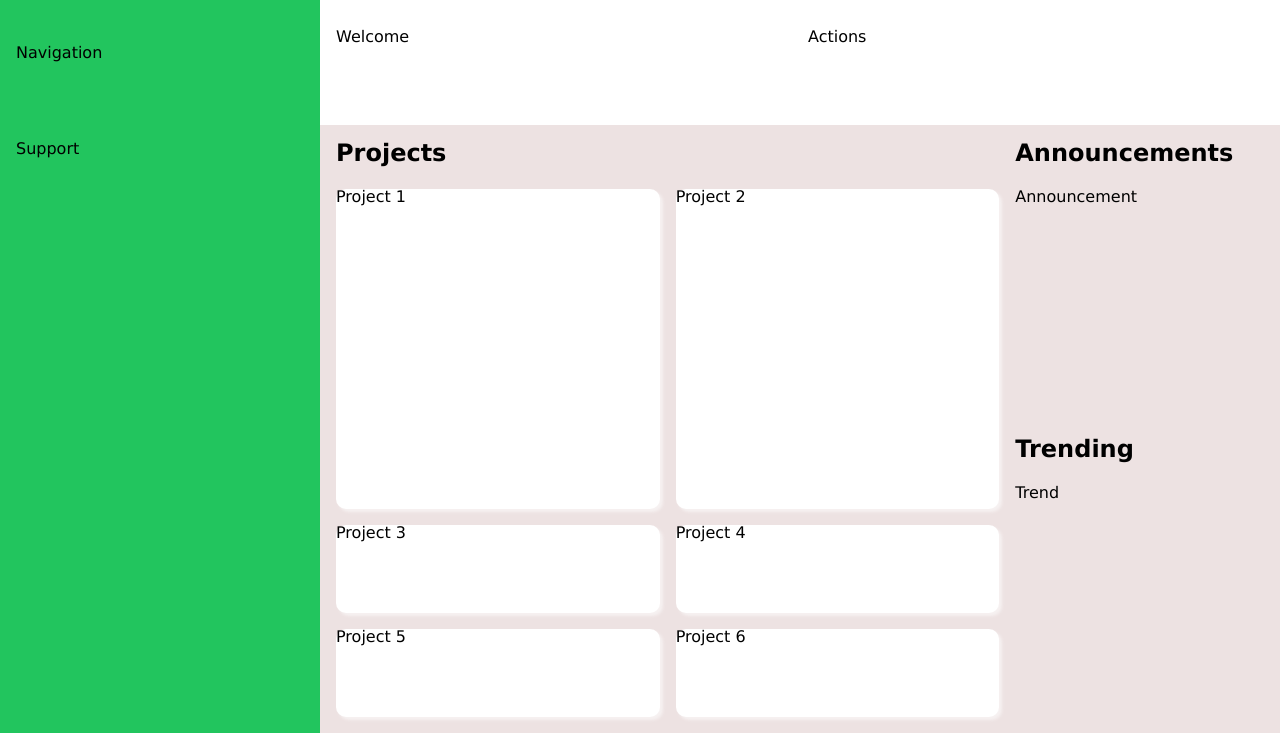
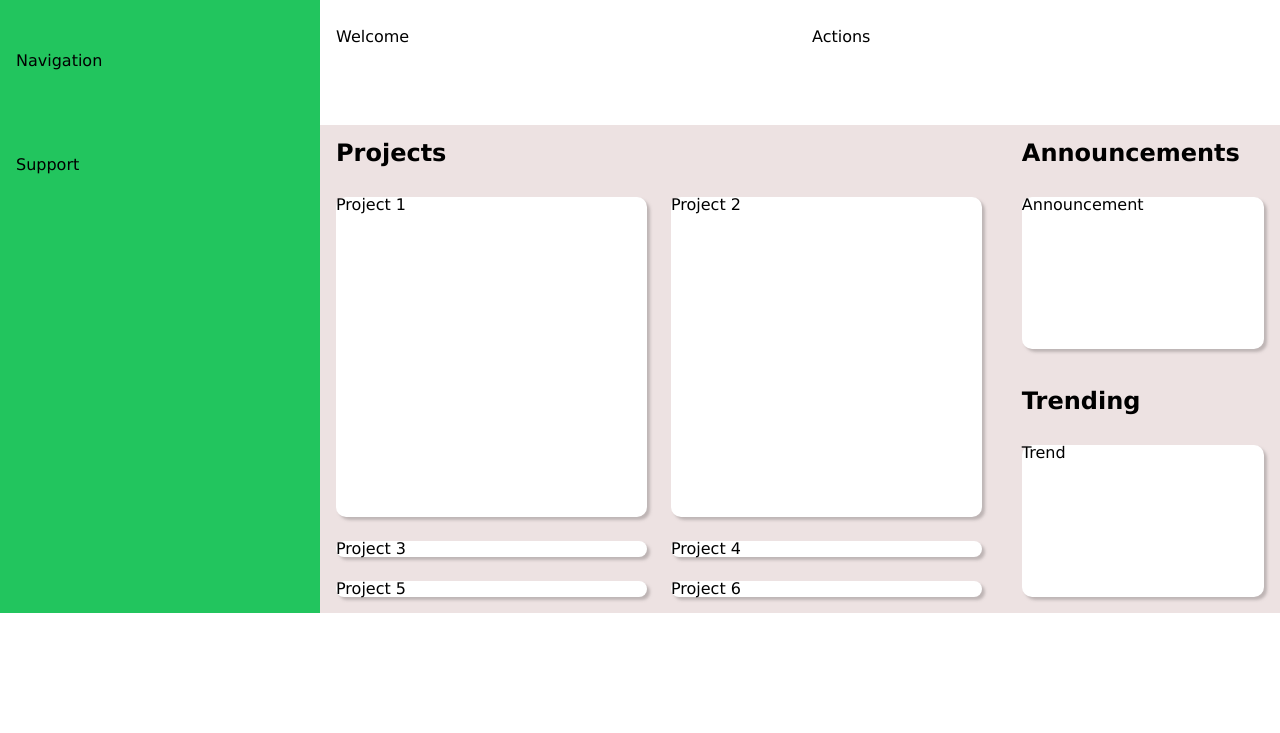
Before and after one commit to Ahureau/odin-dashboard, a plain HTML site: page index.html in a window 1280 px wide. Shown: the part 67-800 px from the top of the page. Drawn offline with Linux system fonts and the light colour scheme.

Commit message:
body is no longer a grid

```diff
--- a/index.html
+++ b/index.html
@@ -7,6 +7,7 @@
     <link rel="stylesheet" href="styles.css">
 </head>
 <body>
+    <div class="gridContainer">
         <nav>
             <div class="logo">Logo</div>
             <div class="navigation">Navigation</div>
@@ -39,5 +40,6 @@
                 <div class="trendingBoard">Trend</div>
             </div>
         </main>
+    </div>
 </body>
 </html>
--- a/styles.css
+++ b/styles.css
@@ -203,7 +203,9 @@ h6 {
     --color-background: #22C55E;
     --color-accent: #F4743B;
     --color-background-secondary: #ede2e2;
-    --gap-standard: 1rem;
+    --gap-large: 2.5rem;
+    --gap-medium: 1.5rem;
+    --gap-small: 0.75rem
     --padding-big: 2rem;
     --padding-medium: 1rem;
     --padding-small: 0.75rem;
@@ -221,9 +223,14 @@ h6 {
 
 body {
     font-family: Verdana, Geneva, Tahoma, sans-serif;
-    display: grid;
     width: 100vw;
     min-height: 100vh;
+}
+
+.gridContainer {
+    display: grid;
+    width: 100%;
+    height: 100%;
     grid: 5rem 7rem 1fr / 20rem 1fr;
 }
 
@@ -231,7 +238,7 @@ nav {
     grid-area: 1 / 1 / -1 / 2;
     background-color: var(--color-background);
     display: grid;
-    gap: var(--gap-standard);
+    gap: var(--gap-medium);
     padding: var(--padding-medium);
     grid: 5rem repeat(2, minmax(5rem, min-content)) / 1fr;
 }
@@ -239,7 +246,7 @@ nav {
 header {
     grid-area: 1 / 2 / 2 / -1;
     display: grid;
-    gap: var(--gap-standard);
+    gap: var(--gap-medium);
     padding: var(--padding-medium);
     grid: 1fr/ 2fr 1fr;
 }
@@ -247,7 +254,7 @@ header {
 section {
     grid-area: 2 / 2 / 3 / -1;
     display: grid;
-    gap: var(--gap-standard);
+    gap: var(--gap-medium);
     padding: var(--padding-medium);
     grid: 1fr / 1fr 1fr;
 }
@@ -255,7 +262,7 @@ section {
 main {
     grid-area: 3 / 2 / -1 / -1;
     display: grid;
-    gap: var(--gap-standard);
+    gap: var(--gap-large);
     grid: 1fr 1fr / 8fr 3fr;
     padding: var(--padding-medium);
     background-color: var(--color-background-secondary);
@@ -264,7 +271,7 @@ main {
 .projects {
     grid-area: 1 / 1 / 3 / 2;
     display: grid;
-    gap: var(--gap-standard);
+    gap: var(--gap-medium);
     grid: 2rem repeat(auto-fit, 20rem) / repeat(auto-fit, minmax(250px, 1fr));
 }
 
@@ -272,8 +279,10 @@ main {
     grid-area: 1 / 1 / 2 / -1;
 }
 
-.project {
-    box-shadow: 3px 3px 3px color-mix(in srgb, var(--color-background-secondary) 50%, white 50%);
+.project,
+.announcementBoard,
+.trendingBoard {
+    box-shadow: 3px 3px 3px color-mix(in srgb, var(--color-background-secondary) 50%, black 20%);
     background-color: white;
     border-radius: 10px;
 }
@@ -281,13 +290,13 @@ main {
 .announcements {
     grid-area: 1 / 2 / 2 / 3;
     display: grid;
-    gap: var(--gap-standard);
+    gap: var(--gap-medium);
     grid: 2rem 1fr / 1fr;
 }
 
 .trending {
     grid-area: 2 / 2 / -1 / -1;
     display: grid;
-    gap: var(--gap-standard);
+    gap: var(--gap-medium);
     grid: 2rem 1fr / 1fr;
 }
```
Lines whose indentation alone changed are shown as unchanged.
